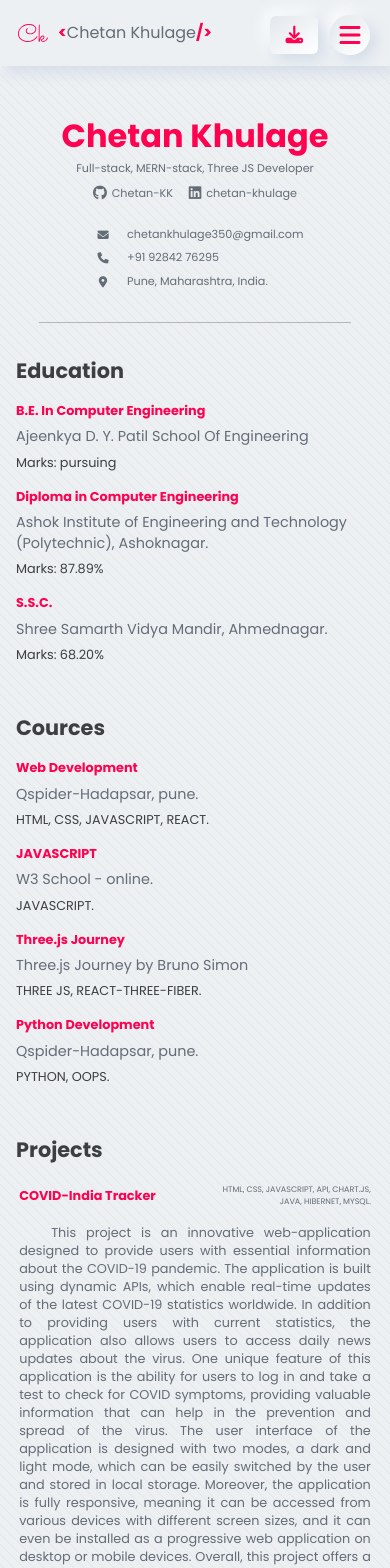
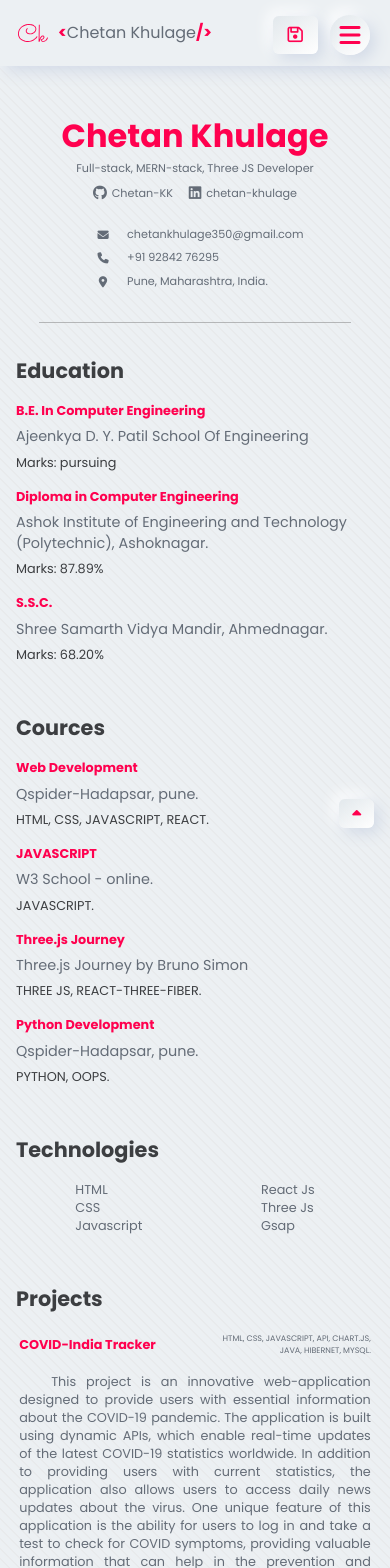
Before and after one commit to Chetan-KK/chetan-kk-portfolio2023, a React (Vite) app: page /Chetan-KK/resume in a window 390 px wide. Shown: the top 1568 px of the page. Built offline with nearby package versions, Linux system fonts and the light colour scheme.

Commit message:
scroll button and animation added

```diff
--- a/src/App.jsx
+++ b/src/App.jsx
@@ -6,12 +6,14 @@ import "./App.css";
 import MainLoading from "./Components/MainLoading/MainLoading";
 import { ThemeProvider } from "./Context/ThemeContex";
 import Resume from "./Components/Resume/Resume";
+import ScrollToTop from "./Components/ScrollToTop/ScrollToTop";
 
 function App() {
   return (
     <div className="App">
       <ThemeProvider>
         <MainLoading />
+        <ScrollToTop />
         <AnimatePresence>
           <Routes>
             <Route path="/" element={<Home />} />
--- a/src/Components/Footer/Footer.css
+++ b/src/Components/Footer/Footer.css
@@ -1,6 +1,6 @@
 .Footer {
   background-image: var(--button-gradient);
-  padding: 2rem 3rem 1rem 3rem;
+  padding: 2rem 5rem 1rem 3rem;
   text-align: center;
   z-index: 9;
   justify-content: space-between;
--- a/src/Components/Hero/Hero.css
+++ b/src/Components/Hero/Hero.css
@@ -9,6 +9,13 @@
 }
 .Hero .left .main-titles {
   margin: 1.5rem 0;
+}
+.anim_Title-Char {
+  position: relative;
+}
+.main-titles .main-title {
+  gap: 1vw;
+  width: max-content;
 }
 .animArrow {
   position: absolute;
--- a/src/Components/Hero/Hero.jsx
+++ b/src/Components/Hero/Hero.jsx
@@ -8,6 +8,7 @@ import Lottie from "lottie-react";
 import arrowDarkJson from "../../assets/animLogos/arrowDark.json";
 import arrowLightJson from "../../assets/animLogos/arrowLight.json";
 import { ThemeContext } from "../../Context/ThemeContex";
+import gsap from "gsap";
 
 function Hero(props) {
   const { mode } = useContext(ThemeContext);
@@ -20,18 +21,44 @@ function Hero(props) {
     setImgLoaded(false);
   }
 
+  const handleHoverText = (e) => {
+    let tl = gsap.timeline();
+    tl.fromTo(
+      e.target,
+      {
+        ease: "elastic.out(1, 0.3)",
+        rotateY: 0,
+        scaleY: 1.5,
+        rotateZ: 0,
+        duration: 1,
+      },
+      {
+        ease: "elastic.out(1, 0.3)",
+        rotateY: 360,
+        rotateZ: 360,
+        scaleY: 1,
+        duration: 1,
+      }
+    );
+  };
+
   return (
     <div className="Hero flex" id="hero">
       <div className="left">
         <div className="heading">Welcome</div>
         <div className="main-titles">
-          <div className="main-title">
-            Hello, I'm{" "}
-            <b>
+          <div className="main-title flex">
+            Hello, I'm
+            <b className="flex">
               {animTitle.split("").map((char, i) => (
-                <span key={i} className="anim_Title-Char">
+                <div
+                  key={i}
+                  onMouseOver={handleHoverText}
+                  className="anim_Title-Char"
+                  title="Isn't it cool 😃"
+                >
                   {char}
-                </span>
+                </div>
               ))}
             </b>
             {mode == "dark" ? (
--- a/src/Components/Home/Home.jsx
+++ b/src/Components/Home/Home.jsx
@@ -47,6 +47,7 @@ function Home() {
       <hr className="hr" />
       <About />
       <Contact isTilt={tiltYes} />
+
       <hr className="hr" />
       <Footer />
     </motion.div>
--- a/src/Components/Navbar/Navbar.css
+++ b/src/Components/Navbar/Navbar.css
@@ -2,7 +2,7 @@
   justify-content: space-between;
   padding: 1rem calc(5vw + 1rem);
   background-color: var(--blur-c);
-  backdrop-filter: blur(20px);
+  backdrop-filter: blur(7px);
   z-index: 999;
   position: fixed;
   box-shadow: var(--shadow);
@@ -65,7 +65,6 @@
     top: 0;
     right: 0;
     z-index: 99;
-    justify-content: space-between;
     flex-wrap: wrap;
   }
   .menuOpen {
@@ -86,10 +85,16 @@
   .Navbar .links {
     flex-direction: column;
     align-items: flex-start;
-    justify-content: center;
   }
   .Navbar .links .link {
     margin: 1rem;
+  }
+  .Navbar .links .link::before {
+    transform: scaleX(0.3);
+    transform-origin: left;
+  }
+  .link:hover::before {
+    transform: scaleX(1) !important;
   }
 }
 @media screen and (max-width: 600px) {
@@ -125,3 +130,9 @@
     margin-top: 2rem;
   }
 }
+@media screen and (max-width: 550px) {
+  .Navbar .right {
+    flex-direction: column;
+    gap: 2rem;
+  }
+}
--- a/src/Components/Navbar/Navbar.jsx
+++ b/src/Components/Navbar/Navbar.jsx
@@ -100,6 +100,7 @@ export default function Navbar(props) {
             width: "40px",
             height: "40px",
           }}
+          title={`Change theme to ${mode == "dark" ? "light" : "dark"}`}
         >
           {mode == "light" ? (
             <i className="fa-solid fa-moon"></i>
--- a/src/Components/Resume/Resume.css
+++ b/src/Components/Resume/Resume.css
@@ -10,8 +10,10 @@
   margin-top: 5rem;
 }
 .Resume .header {
-  justify-content: space-around;
-  padding: 2rem 0;
+  justify-content: space-between;
+  padding: 2rem;
+  max-width: 65rem;
+  margin: auto;
 }
 .Resume .header .main-title {
   font-size: 2rem;
@@ -110,6 +112,13 @@
 .main .right section .links a {
   color: var(--light-text-c);
 }
+.main .left section .techs {
+  justify-content: space-around;
+  flex-wrap: wrap;
+}
+/* .main .left section .techs .side2 {
+  margin-right: 3rem;
+} */
 @media screen and (max-width: 600px) {
   .downloadButton {
     padding: 6px 15px !important;
--- a/src/Components/Resume/Resume.jsx
+++ b/src/Components/Resume/Resume.jsx
@@ -35,7 +35,7 @@ function Resume() {
       <div className="Resume">
         <Navbar />
         <div className="button downloadButton" onClick={handleDownload}>
-          <i className="fa-solid fa-download"></i>
+          <i class="fa-regular fa-floppy-disk"></i>{" "}
           {width < 600 ? "" : " Download"}
         </div>
         <div id="Print">
@@ -95,6 +95,7 @@ function Resume() {
           <hr className="hr" />
           <main className="main flex sub-heading">
             <div className="left">
+              {/* Education section */}
               <section>
                 <div className="main-title">Education</div>
                 <div className="desc">
@@ -126,7 +127,7 @@ function Resume() {
                   <div className="marks">Marks: 68.20%</div>
                 </div>
               </section>
-
+              {/* Courses section */}
               <section>
                 <div className="main-title">Cources</div>
                 <div className="desc">
@@ -158,7 +159,25 @@ function Resume() {
                   <div className="marks">PYTHON, OOPS.</div>
                 </div>
               </section>
+              <section>
+                <div className="main-title">Technologies</div>
+                <div className="techs flex">
+                  <div className="side1">
+                    <div className="tech">HTML</div>
+                    <div className="tech">CSS</div>
+                    <div className="tech">Javascript</div>
+                  </div>
+                  <div className="side2">
+                    <div className="tech">React Js</div>
+                    <div className="tech">Three Js</div>
+                    <div className="tech">Gsap</div>
+                  </div>
+                </div>
+              </section>
             </div>
+            {/**
+             * right section
+             */}
             <div className="right">
               <section>
                 <div className="main-title">Projects</div>
--- /dev/null
+++ b/src/Components/ScrollToTop/ScrollToTop.css
@@ -0,0 +1,25 @@
+html {
+  scroll-behavior: smooth;
+}
+.upButton {
+  position: fixed !important;
+  bottom: 1.5rem;
+  right: 5px;
+  text-align: center;
+  padding: 0.5rem 1rem !important;
+  z-index: 2;
+}
+@media screen and (max-width: 700px) {
+  .upButton {
+    bottom: 1rem;
+    right: 0px;
+  }
+}
+@media screen and (max-width: 400px) {
+  .upButton {
+    padding: 0.1rem 0.8rem !important;
+  }
+  .upButton i {
+    font-size: 0.9rem;
+  }
+}
--- /dev/null
+++ b/src/Components/ScrollToTop/ScrollToTop.jsx
@@ -0,0 +1,25 @@
+import React, { useState } from "react";
+import "./ScrollToTop.css";
+
+function ScrollToTop() {
+  const [visible, setVisible] = useState(false);
+
+  const toggleVisible = () => {
+    const scrolled = document.documentElement.scrollTop;
+    if (scrolled > 300) {
+      setVisible(true);
+    } else if (scrolled <= 300) {
+      setVisible(false);
+    }
+  };
+
+  return (
+    <div>
+      <a href="#top" className="button upButton" title="Scroll to top">
+        <i className="fa-solid fa-caret-up"></i>
+      </a>
+    </div>
+  );
+}
+
+export default ScrollToTop;
--- a/src/index.css
+++ b/src/index.css
@@ -206,27 +206,7 @@ b {
     background-position: 0;
   }
 }
-.anim_Title-Char {
-  position: relative;
-}
-.anim_Title-Char::before {
-  content: "";
-  position: absolute;
-  height: 1%;
-  bottom: 0;
-  width: 0;
-  background-color: var(--primary-color);
-  transition: var(--transition);
-  border-radius: 10px;
-}
-.anim_Title-Char:hover::before {
-  width: 100%;
-}
 
-@keyframes textAnim {
-  from {
-  }
-}
 .sub-heading {
   color: var(--text-c-link);
   font-family: var(--ff);
```
